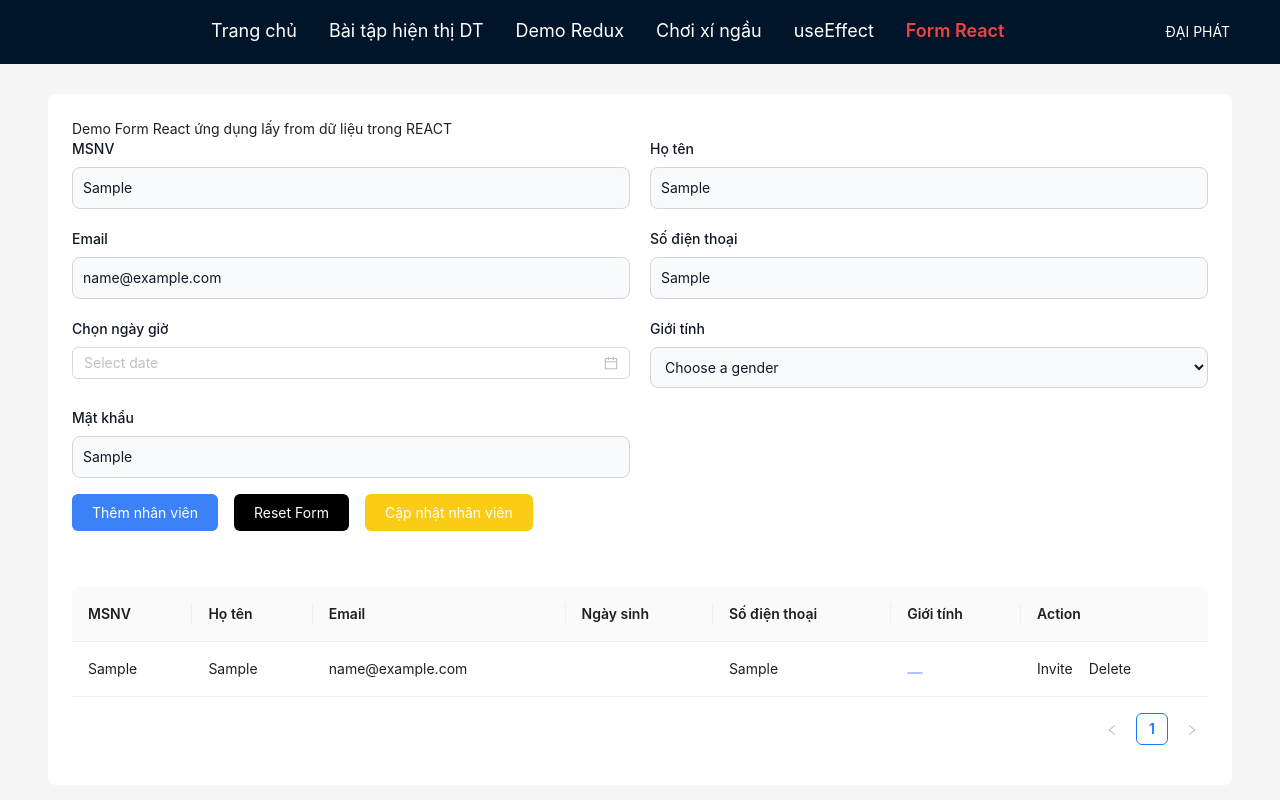
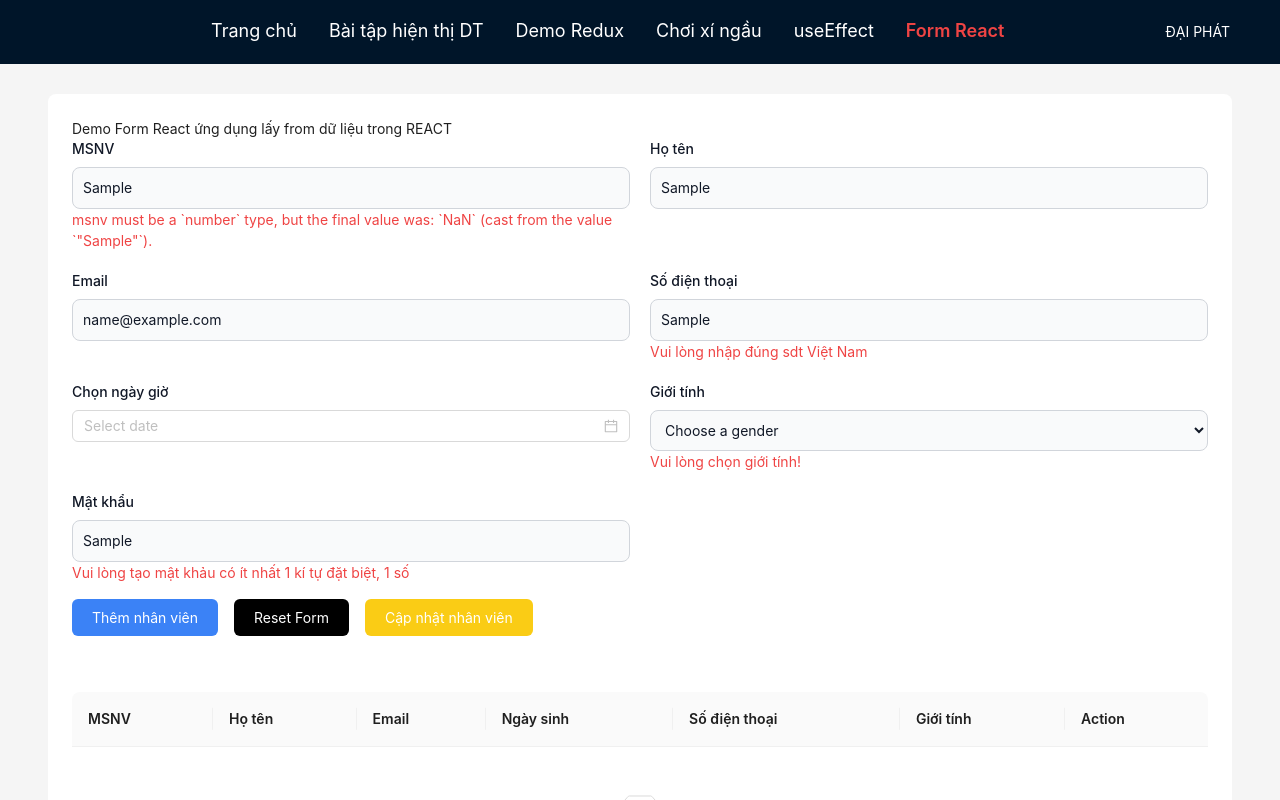
Before and after one commit to delee03/basic_react, a React (Vite) app: page /demo-form-react in a window 1280 px wide. Both pictures are taken after typing "Sample", "Sample", "name@example.com", "Sample", "Sample", "Sample" into the empty fields and a click on the button "Thêm nhân viên". Shown: the top 800 px of the page. Built offline with nearby package versions, Linux system fonts and the light colour scheme.

Commit message:
validation with Yup

```diff
--- a/src/components/DemoFormReact/DemoFormReact.jsx
+++ b/src/components/DemoFormReact/DemoFormReact.jsx
@@ -6,6 +6,8 @@ import dayjs from "dayjs";
 import customParseFormat from "dayjs/plugin/customParseFormat";
 import ButtonCustom from "./ButtonCustom";
 import TableNhanVien from "./TableNhanVien";
+import * as yup from "yup";
+
 const DemoFormReact = () => {
     dayjs.extend(customParseFormat);
 
@@ -41,9 +43,54 @@ const DemoFormReact = () => {
             console.log(values);
             setArrNhanVien([...arrNhanVien, values]);
         },
+        //yup .object sẽ nhận 1 object chứa thông tin các validation dành
+        //cho các field ở initialValue;
+        validationSchema: yup.object({
+            email: yup
+                .string()
+                .required("Vui lòng không bỏ trống!")
+                .email("Vui lòng nhập đúng định dạng email"),
+            hoTen: yup
+                .string()
+                .required("Vui lòng không bỏ trống!")
+                .matches(/^[A-Za-zÀ-ỹ\s]+$/, "Vui lòng nhập chữ không có số"),
+            msnv: yup.string().required("Vui lòng không bỏ trống!"),
+            msnv: yup
+                .number()
+                .min(4, "Tối thiểu 4 kí tự")
+                .max(8, "Tối đa 8 kí tự"),
+            sdt: yup
+                .string()
+                .matches(
+                    /^(03|05|07|08|09|01[2|6|8|9])+([0-9]{8})$/,
+                    "Vui lòng nhập đúng sdt Việt Nam"
+                ),
+            ngaySinh: yup.string().required("Vui lòng không bỏ trống!"),
+            gioiTinh: yup.string().required("Vui lòng chọn giới tính!"),
+            matKhau: yup
+                .string()
+                .matches(
+                    /^(?=.*[A-Z])(?=.*[0-9])(?=.*[!@#$%^&*(),.?":{}|<>]).{8,}$/,
+                    "Vui lòng tạo mật khảu có ít nhất 1 kí tự đặt biệt, 1 số"
+                ),
+        }),
+        //kiểm tra msnv: từ 4-8 kí tự, không bỏ trống
+        //sdt: nhập đúng số dt vn(regex)
+        //matKhau: bao gồm ít nhất 1 kí tự đặt biệt, 1 chữ hoa, 1 số
+        //giới tính : bắt buộc chọn
+        //họ tên phải là chữ (regex)
     });
-    const { handleChange, handleSubmit, values, setFieldValue } = formik;
+    const {
+        handleChange,
+        handleSubmit,
+        values,
+        setFieldValue,
+        errors,
+        touched,
+        handleBlur,
+    } = formik;
 
+    console.log(errors, touched);
     return (
         <div>
             <h2>Demo Form React ứng dụng lấy from dữ liệu trong REACT</h2>
@@ -54,15 +101,21 @@ const DemoFormReact = () => {
                         placeholder={"Vui lòng nhập msnv"}
                         name={"msnv"}
                         id={"msnv"}
+                        error={errors.msnv}
+                        touched={touched.msnv}
                         value={values.msnv}
+                        onBlur={handleBlur}
                         onChange={handleChange}
                     ></InputCustom>
                     <InputCustom
                         labelContent={"Họ tên"}
                         placeholder={"Vui lòng nhập họ tên"}
                         name={"hoTen"}
+                        error={errors.hoTen}
+                        touched={touched.hoTen}
                         id={"hoTen"}
                         value={values.hoTen}
+                        onBlur={handleBlur}
                         onChange={handleChange}
                     ></InputCustom>
                     <InputCustom
@@ -70,15 +123,24 @@ const DemoFormReact = () => {
                         placeholder={"Vui lòng nhập email"}
                         name={"email"}
                         id={"email"}
+                        error={errors.email}
+                        touched={touched.email}
+                        onBlur={handleBlur}
                         value={values.email}
                         onChange={handleChange}
                     ></InputCustom>
+                    {/* {touched.email && errors.email ? (
+                        <p className="text-red-500">{errors.email}</p>
+                    ) : null} */}
                     <InputCustom
                         labelContent={"Số điện thoại"}
                         placeholder={"Vui lòng nhập sdt"}
                         name={"sdt"}
+                        error={errors.sdt}
+                        touched={touched.sdt}
                         id={"sdt"}
                         value={values.sdt}
+                        onBlur={handleBlur}
                         onChange={handleChange}
                     ></InputCustom>
                     <div>
@@ -90,6 +152,9 @@ const DemoFormReact = () => {
                         </label>
                         <DatePicker
                             className="w-full"
+                            error={errors.ngaySinh}
+                            onBlur={handleBlur}
+                            touched={touched.ngaySinh}
                             onChange={(date, dateString) => {
                                 console.log(date);
                                 setFieldValue("ngaySinh", dateString);
@@ -119,12 +184,18 @@ const DemoFormReact = () => {
                             <option value="Nam ">Nam</option>
                             <option value="Nữ">Nữ</option>
                         </select>
+                        {touched.gioiTinh && errors.gioiTinh ? (
+                            <p className="text-red-500">{errors.gioiTinh}</p>
+                        ) : null}
                     </div>
 
                     <InputCustom
                         labelContent={"Mật khẩu"}
                         placeholder={"Vui lòng nhập mật khẩu"}
                         name={"matKhau"}
+                        onBlur={handleBlur}
+                        error={errors.matKhau}
+                        touched={touched.matKhau}
                         id={"matKhau"}
                         value={values.matKhau}
                         onChange={handleChange}
--- a/src/components/DemoFormReact/InputCustom.jsx
+++ b/src/components/DemoFormReact/InputCustom.jsx
@@ -5,8 +5,11 @@ const InputCustom = ({
     id,
     placeholder,
     name,
+    onBlur,
     onChange,
     value,
+    error,
+    touched,
 }) => {
     return (
         <div>
@@ -22,10 +25,12 @@ const InputCustom = ({
                 // onChange={handleOnchange}
                 onChange={onChange}
                 name={name}
+                onBlur={onBlur}
                 id={id}
                 className="bg-gray-50 border border-gray-300 text-gray-900 text-sm rounded-lg focus:ring-blue-500 focus:border-blue-500 block w-full p-2.5 "
                 placeholder={placeholder}
             />
+            {error && touched ? <p className="text-red-500">{error}</p> : null}
         </div>
     );
 };
```
